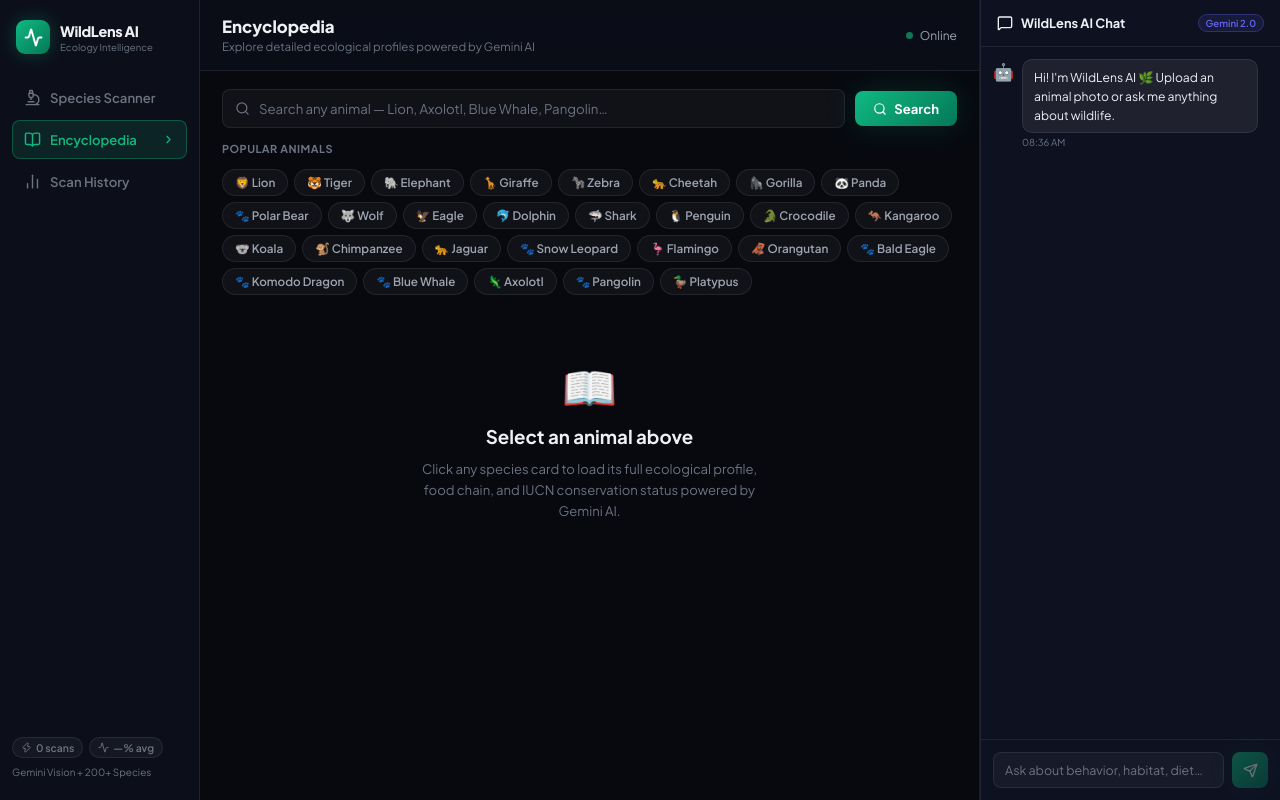
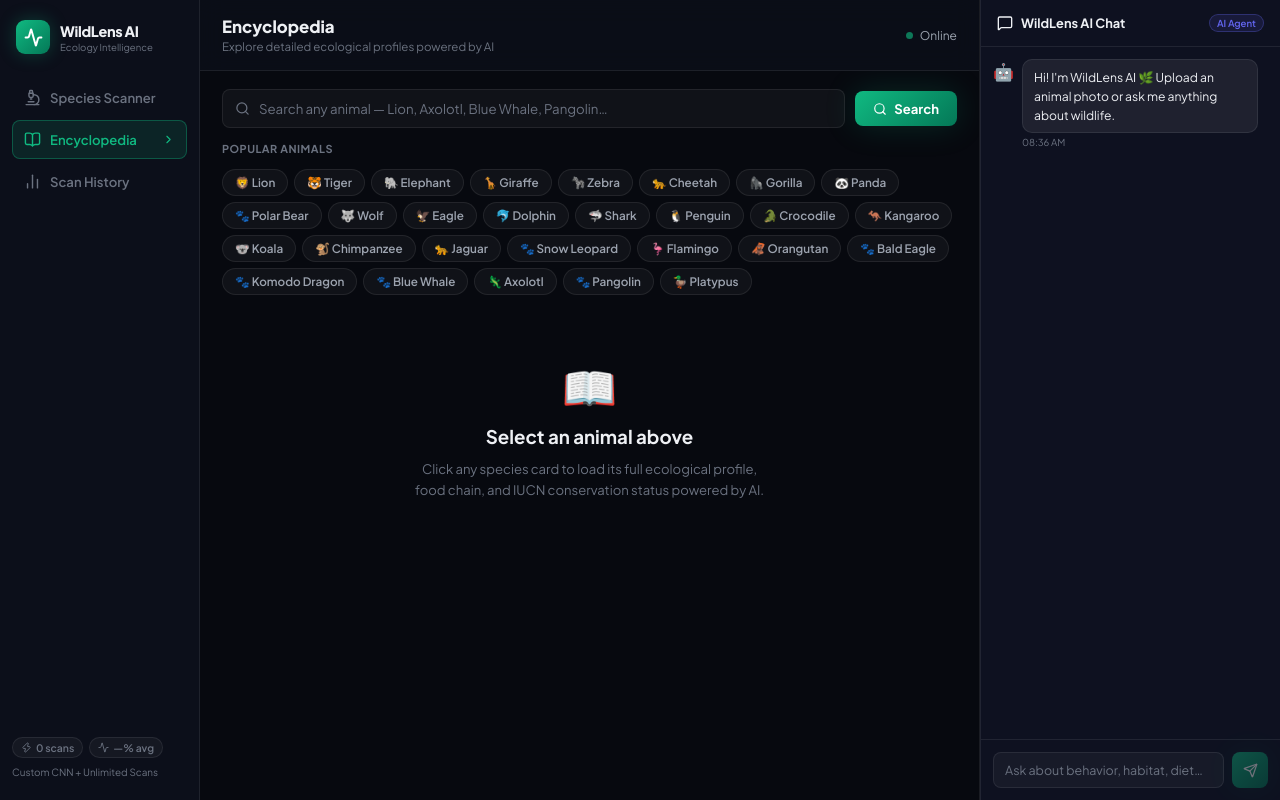
Before and after one commit to joel-dsilva/WildLens-AI, a React (Vite) app in the folder frontend/: page / in a window 1280 px wide. Both pictures are taken after a click on the button "Encyclopedia". Built offline with nearby package versions, Linux system fonts and the light colour scheme.

Commit message:
Switch to Groq backend engine, clean up Gemini mentions and branding for a white-labeled experience

```diff
--- a/frontend/src/App.jsx
+++ b/frontend/src/App.jsx
@@ -255,7 +255,7 @@ export default function App() {
             <span className="pill"><Zap size={11}/>{history.length} scans</span>
             <span className="pill"><Activity size={11}/>{avgConf}% avg</span>
           </div>
-          <p className="footer-note">Gemini Vision + 200+ Species</p>
+          <p className="footer-note">Custom CNN + Unlimited Scans</p>
         </div>
       </aside>
 
@@ -267,7 +267,7 @@ export default function App() {
             <h1 className="topbar-title">{NAV.find(n=>n.id===tab)?.label}</h1>
             <span className="topbar-sub">
               {tab==="scanner"      && "Upload multiple animal photos and get instant AI-powered identification"}
-              {tab==="encyclopedia" && "Explore detailed ecological profiles powered by Gemini AI"}
+              {tab==="encyclopedia" && "Explore detailed ecological profiles powered by AI"}
               {tab==="history"      && `${history.length} scans recorded in this session`}
             </span>
           </div>
@@ -352,7 +352,7 @@ export default function App() {
                   <h3>Drop animal photos here</h3>
                   <p>or click to browse — supports multiple files at once</p>
                   <span className="drop-hint">JPG · PNG · WEBP · GIF</span>
-                  <span className="drop-hint" style={{color:"#6366f1"}}>✨ Powered by Gemini Vision — identify 200+ species</span>
+                  <span className="drop-hint" style={{color:"#6366f1"}}>✨ Fast Offline Model — unlimited free scans</span>
                 </div>
               )}
 
@@ -367,7 +367,7 @@ export default function App() {
                       {activeImage.scanning && (
                         <div className="preview-scanning">
                           <Loader2 size={32} className="spin"/>
-                          <p>Analyzing with Gemini Vision…</p>
+                          <p>Analyzing image structure…</p>
                         </div>
                       )}
                     </div>
@@ -407,7 +407,7 @@ export default function App() {
                             )}
                             <div className="model-chip">
                               <Zap size={11}/>
-                              {activeImage.result.model_type === "gemini_vision" ? "Gemini Vision" : "CNN Fallback"}
+                              {activeImage.result.model_type === "custom_cnn" ? "Local CNN" : "Classification Model"}
                               {" · "}{activeImage.result.latency?.total}ms
                             </div>
                           </>
@@ -499,7 +499,7 @@ export default function App() {
 
               {/* Loading */}
               {loadingEnc && (
-                <div className="card loading-row"><Loader2 size={18} className="spin"/>Looking up {selAnimal} with Gemini AI…</div>
+                <div className="card loading-row"><Loader2 size={18} className="spin"/>Looking up {selAnimal} with AI…</div>
               )}
 
               {/* Result */}
@@ -512,7 +512,7 @@ export default function App() {
                       <div>
                         <h2 className="enc-title">{d.species || selAnimal}</h2>
                         {d.scientific_name && <p className="enc-sci">{d.scientific_name}</p>}
-                        <p className="enc-sub">Ecological Profile — Gemini AI</p>
+                        <p className="enc-sub">Ecological Profile — AI Model</p>
                       </div>
                     </div>
                     <div className="enc-body">
@@ -551,7 +551,7 @@ export default function App() {
                 <div className="enc-prompt">
                   <div className="empty-icon">📖</div>
                   <h3>Select an animal above</h3>
-                  <p>Click any species card to load its full ecological profile, food chain, and IUCN conservation status powered by Gemini AI.</p>
+                  <p>Click any species card to load its full ecological profile, food chain, and IUCN conservation status powered by AI.</p>
                 </div>
               )}
             </div>
@@ -635,7 +635,7 @@ export default function App() {
         <div className="chat-panel-head">
           <MessageSquare size={16}/>
           <span>WildLens AI Chat</span>
-          <span className="chat-model-tag">Gemini 2.0</span>
+          <span className="chat-model-tag">AI Agent</span>
         </div>
 
         {images[activeIdx]?.result?.species && tab==="scanner" && (
```
Also changed, not shown: 4 other files (tests, documents, lock files or other folders).
